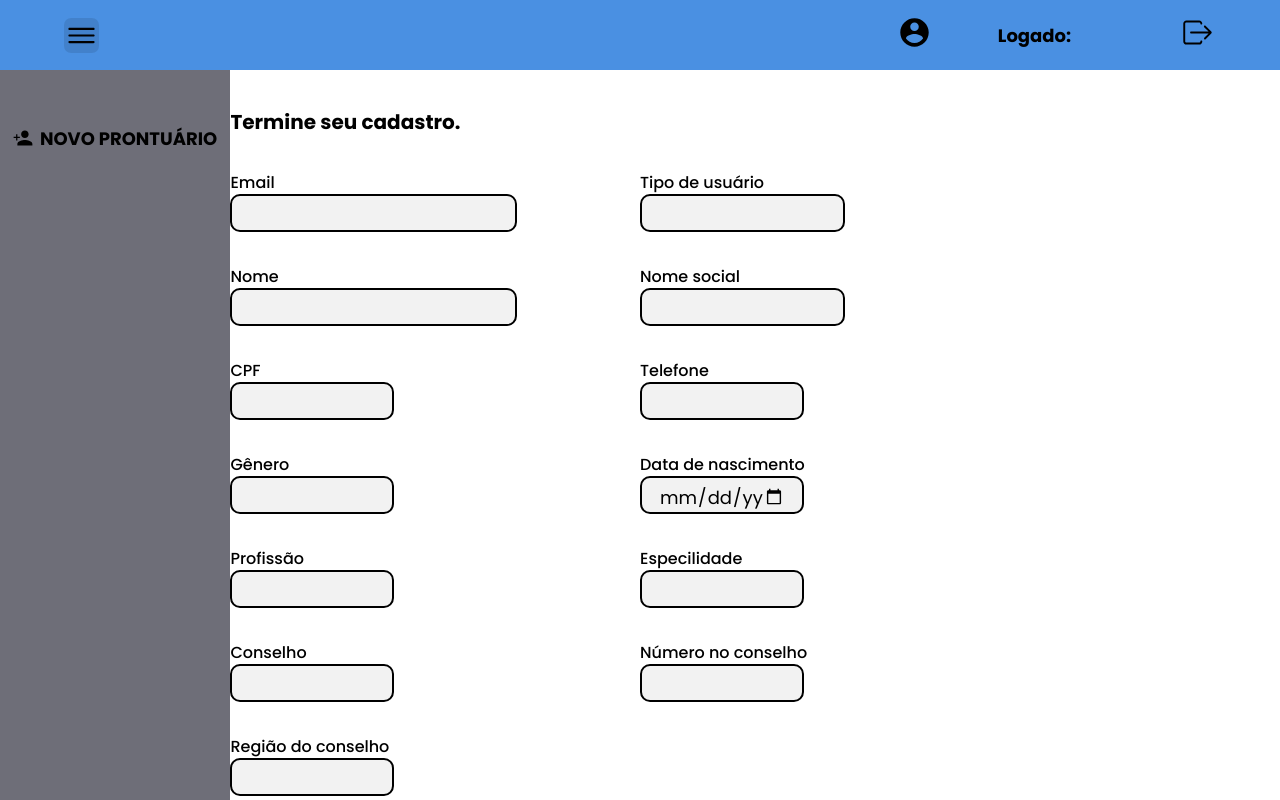
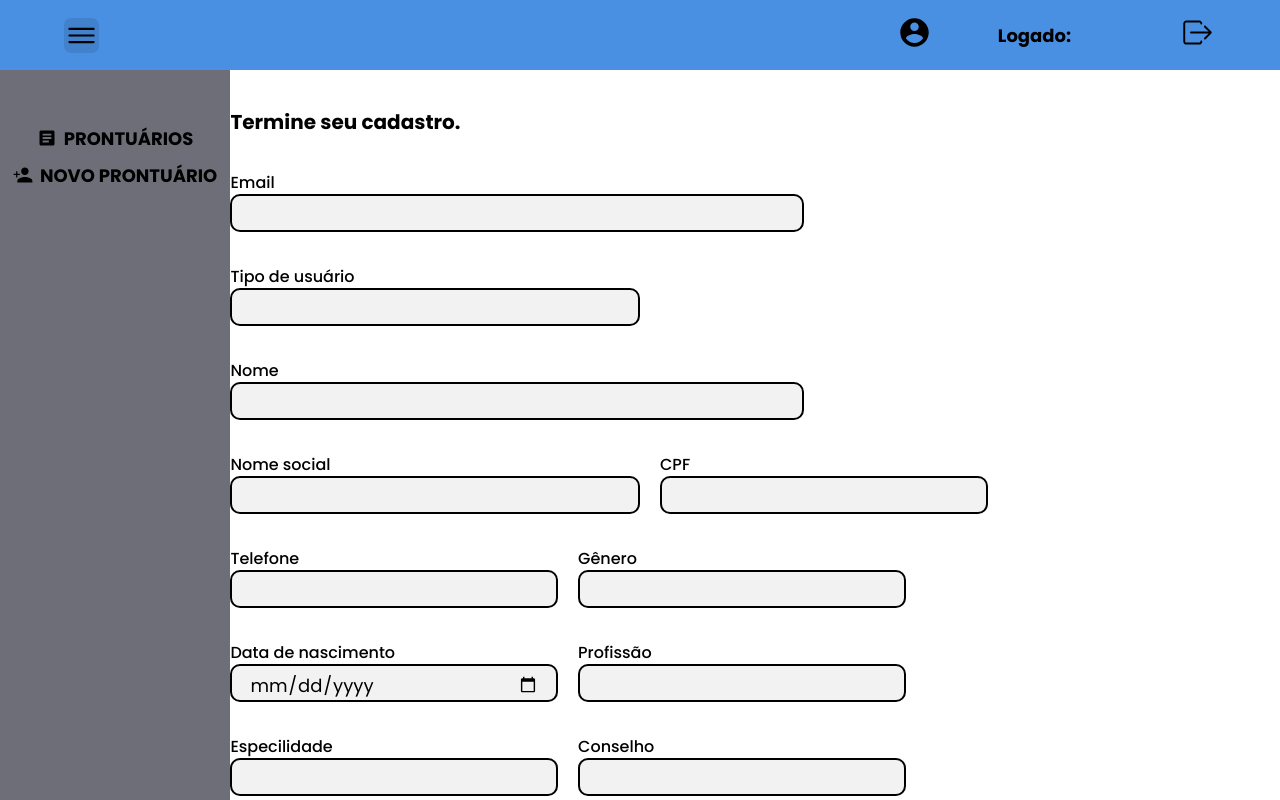
Before and after one commit to gavuolo/projeto22-autoral-front-end, a React (Create React App) app: page /register/staff in a window 1280 px wide. Both pictures are taken after a click on the icon 81 px from the left and 35 px from the top of the page. Shown: the top 800 px of the page. Built offline with nearby package versions, Linux system fonts and the light colour scheme; no server answers.

Commit message:
Feat: List medical record page
Signed-off-by: gavuolo <gabs.vuolo@gmail.com>

```diff
--- a/src/App.js
+++ b/src/App.js
@@ -10,6 +10,7 @@ import RegisterReceptionist from "./page/Register/ReceptionistPage";
 import { useState } from "react";
 import { NewMedicalRecord } from "./page/MedicalRecordPage/NewMedicalRecordPage";
 import { ToastContainer } from "react-toastify";
+import { ListMedicalRecordPage } from "./page/MedicalRecordPage/ListMedicalRecordPage";
 export default function App() {
   return (
     <>
@@ -36,6 +37,7 @@ export default function App() {
             <Route path="/register/staff" element={<RegisterStaff />} />
             <Route path="/register/receptionist" element={<RegisterReceptionist />} />
             <Route path="/register/medical-record" element={<NewMedicalRecord />} />
+            <Route path="/medical-record/list" element={<ListMedicalRecordPage />} />
           </Routes>
           </UserProvider>
         </Content>
--- a/src/assets/styles/RegisterPageStyle.js
+++ b/src/assets/styles/RegisterPageStyle.js
@@ -20,6 +20,7 @@ export const Info = styled.div`
 `;
 export const ContentInput = styled.div`
   display: flex;
+  justify-content: start;
   flex-wrap: wrap;
   width: 100%;
   //tirar o arrow do input number
--- a/src/components/Form/Input.js
+++ b/src/components/Form/Input.js
@@ -14,7 +14,7 @@ export function Input({
 }) {
   return (
     <>
-      <FormBox>
+      <FormBox width={width}>
         <p>{text}</p>
         <InputBox
           placeholder={placeholder}
@@ -22,7 +22,6 @@ export function Input({
           name={name}
           value={value}
           onChange={onChange}
-          width={width}
           required={required}
           readOnly={readOnly}
         />
@@ -32,8 +31,8 @@ export function Input({
 }
 const FormBox = styled.div`
   /* padding: 15px 0 0; */
-  margin: 10px 0 10px 0;
-  width: 50%;
+  margin: 10px 20px 10px 0px;
+  width: ${(props) => props.width};
   display: flex;
   flex-direction: column;
   text-align: start;
@@ -43,9 +42,12 @@ const FormBox = styled.div`
     font-size: 1rem;
     font-weight: 500;
   }
+  @media (max-width: 770px) {
+    width: ${(props) => props.width};
+  }
 `;
 const InputBox = styled.input`
-  width: ${(props) => props.width};
+  width: auto;
   height: 38px;
   border-radius: 10px;
   border: 2px solid;
@@ -60,6 +62,6 @@ const InputBox = styled.input`
   }
 
   @media (max-width: 770px) {
-    width: 80%;
+    width: 100%;
   }
 `;
--- a/src/components/NavBar.js
+++ b/src/components/NavBar.js
@@ -5,6 +5,7 @@ import {
   IoMdContact,
   IoIosLogOut,
   IoMdPersonAdd,
+  IoMdListBox,
 } from "react-icons/io";
 import logo from "../assets/images/logo.png";
 import UserContext from "../context/userContext";
@@ -52,10 +53,14 @@ export function NavBar() {
               </Click>
               <LeftBar menu={menu}>
                 <Options>
-                  <NewRecord onClick={newMedicalRecord}>
+                  <Option onClick={() => navigate("/medical-record/list")}>
+                    <IoMdListBox />
+                    <p>PRONTUÁRIOS</p>
+                  </Option>
+                  <Option onClick={() => navigate("/register/medical-record")}>
                     <IoMdPersonAdd />
                     <p>NOVO PRONTUÁRIO</p>
-                  </NewRecord>
+                  </Option>
                 </Options>
               </LeftBar>
             </>
@@ -64,7 +69,7 @@ export function NavBar() {
         <UserInfo>
           <Contact>
             <IoMdContact
-              onClick={() => console.log("Cliquei no contato", user)}
+              onClick={() => navigate("/dashboard")}
             />
           </Contact>
 
@@ -184,7 +189,23 @@ const Options = styled.div`
   justify-content: center;
   flex-direction: column;
 `;
-const NewRecord = styled.div`
+const Exit = styled.div`
+  padding: 5%;
+  cursor: pointer;
+  :hover {
+    color: white;
+    /* #095169 */
+  }
+`;
+const Contact = styled.div`
+  padding: 5%;
+  cursor: pointer;
+  :hover {
+    color: white;
+    /* #095169 */
+  }
+`;
+const Option = styled.div`
   display: flex;
   align-items: center;
   justify-content: center;
@@ -199,20 +220,9 @@ const NewRecord = styled.div`
     background-color: #095169;
     color: white;
     border-radius: 3px;
-    p{
+    p {
       color: white;
     }
   }
   cursor: pointer;
 `;
-const Exit = styled.div`
-  padding: 5%;
-  cursor: pointer;
-  :hover {
-    color: white;
-    /* #095169 */
-  }
-`;
-const Contact = styled.div`
-  padding: 5%;
-`;
--- /dev/null
+++ b/src/page/MedicalRecordPage/ListMedicalRecordPage.js
@@ -0,0 +1,22 @@
+import { useContext } from "react";
+import { ContentInput, FillInput, FixedInput, FormDiv, Info } from "../../assets/styles/RegisterPageStyle";
+import { Input } from "../../components/Form/Input";
+import { NavBar } from "../../components/NavBar";
+import UserContext from "../../context/userContext";
+import useForm from "../../hooks/useForm";
+import { Button } from "../../components/Form/Button";
+
+export function ListMedicalRecordPage() {
+  const { user } = useContext(UserContext);
+  const [form, handleForm] = useForm({});
+  return (
+    <>
+    <NavBar />
+    <FormDiv>
+        <Info>
+          <h2>Lista de prontuários.</h2>
+        </Info>
+      </FormDiv>
+    </>
+  );
+}
--- a/src/page/MedicalRecordPage/NewMedicalRecordPage.js
+++ b/src/page/MedicalRecordPage/NewMedicalRecordPage.js
@@ -33,7 +33,7 @@ export function NewMedicalRecord() {
               name="socialName"
               value={form.socialName}
               onChange={handleForm}
-              width="50%"
+              width="30%"
               required={false}
             />
             <Input
```
